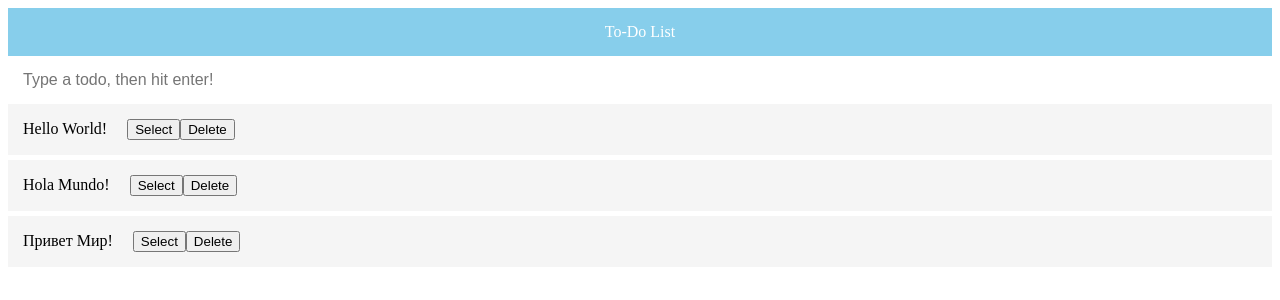
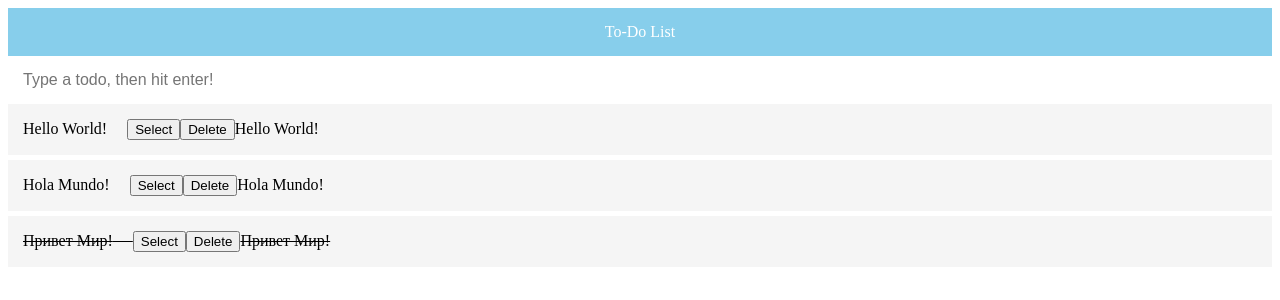
Before and after one commit to inomad07/todo-app, a React (Create React App) app: page / in a window 1280 px wide. Shown: the top 300 px of the page. Built offline with nearby package versions, Linux system fonts and the light colour scheme.

Commit message:
Added some changes

```diff
--- a/src/actions/index.js
+++ b/src/actions/index.js
@@ -25,5 +25,13 @@ export const actionCreators = {
             type: types.EDIT,
             payload: index
         };
+    },
+
+    save: (item, text)=> {
+            return {
+                type: types.SAVE,
+                payload: {item, text}
+            }
     }
+
 };
--- a/src/components/list.js
+++ b/src/components/list.js
@@ -4,6 +4,46 @@ import {connect} from 'react-redux';
 import {actionCreators} from '../actions';
 
 class List extends Component {
+
+    constructor(props) {
+        super(props);
+
+        this.state = {
+            text: '',
+        }
+    }
+
+    onTextChange = (event) => {
+        this.setState({text: event.target.value});
+    };
+
+    editTodo = (todo) => {
+        this.setState({editableToDoId: todo.id, text: todo.text});
+    };
+
+    saveTodo = () => {
+        this.props.save(this.state.editableToDoId, this.state.text);
+        this.setState({editableToDoId: '', text: ''});
+    };
+
+
+    switchModes = (todo) => {
+        let isCurrentToDoEditable = this.state.editableToDoId === todo.id;
+        if (isCurrentToDoEditable)
+            return (
+                <span>
+                    <input
+                        type="text"
+                        value={this.state.text}
+                        onChange={this.onTextChange}/>
+                    <button
+                        onClick={this.saveTodo}>Save
+                    </button>
+                </span>
+            );
+
+        return (<span onClick={() => this.editTodo(todo)}>{todo.text}</span>)
+    };
 
     render() {
         let todos = this.props.todos;
@@ -19,6 +59,8 @@ class List extends Component {
                     {todo.text} &nbsp;&nbsp;&nbsp;&nbsp;
                     <button onClick={() => onSelectItem(todo.id)}>Select</button>
                     <button onClick={() => onRemoveItem(todo.id)}>Delete</button>
+
+                    {this.switchModes(todo)}
                 </div>)}
 
             </div>
--- a/src/constants/index.js
+++ b/src/constants/index.js
@@ -3,5 +3,6 @@ export default {
     ADD: "ADD",
     REMOVE: "REMOVE",
     SELECT: "SELECT",
-    EDIT: "EDIT"
+    EDIT: "EDIT",
+    SAVE: "SAVE"
 };
--- a/src/reducers/allState.js
+++ b/src/reducers/allState.js
@@ -16,7 +16,7 @@ const initialState = {
         {
             id: 3,
             text: 'Привет Мир!',
-            done: false
+            done: true
         },
     ]
 };
@@ -58,13 +58,23 @@ export const allState = (state = initialState, action) => {
             return {
                 todos: todos.map(todo => todo.id === action.payload ?
                 {...todo, done: !todo.done} : todo)
-            }
+            };
         }
         case types.EDIT: {
             return {
                 ...state,
             };
         }
+        case types.SAVE:
+            return {
+                todos:
+                    todos.map(todo => todo.id === action.payload.id ?
+                    {...todo, text: action.payload.text}
+                        : todo
+                )
+        };
+
+
         default:
             return state;
     }
```
